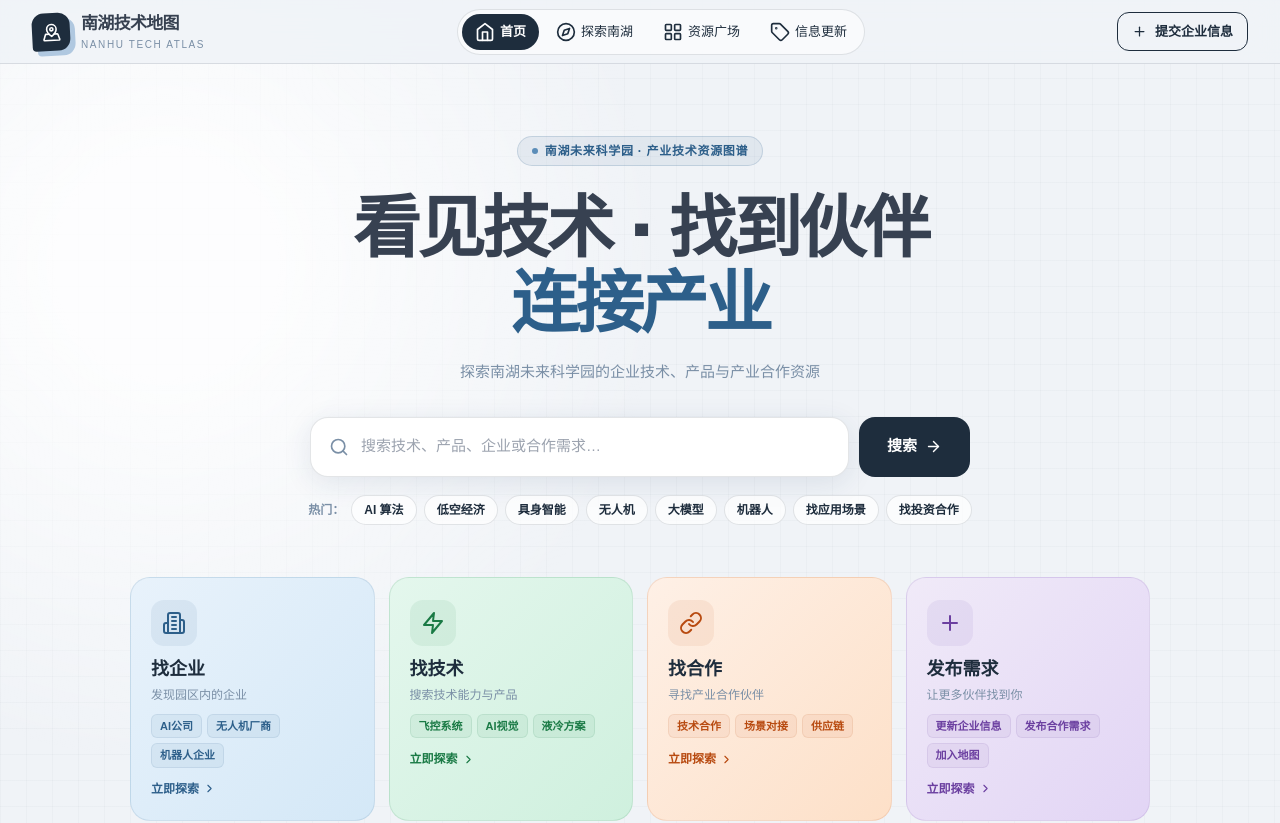
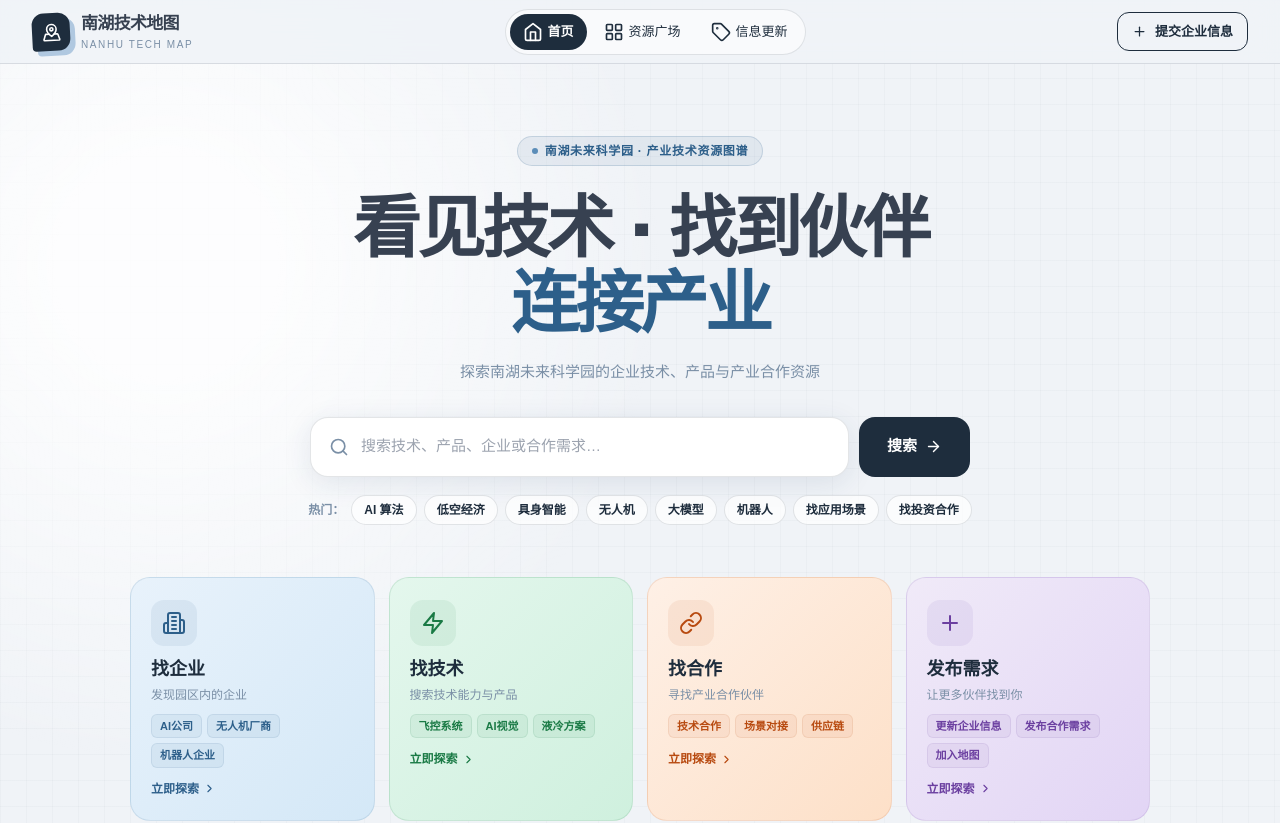
Before and after one commit to 99Y01/Nanhu-tech-map, a React app: page / in a window 1280 px wide. Shown: the top 823 px of the page. Built offline with nearby package versions, Linux system fonts and the light colour scheme.

Commit message:
sync: 同步最新版本（4个Tab）

```diff
--- a/src/components/Layout.tsx
+++ b/src/components/Layout.tsx
@@ -1,10 +1,9 @@
 import React from 'react';
 import { Outlet, NavLink } from 'react-router-dom';
-import { MapPinned, Home, Compass, LayoutGrid, Tag, Plus } from 'lucide-react';
+import { MapPinned, Home, LayoutGrid, Tag, Plus } from 'lucide-react';
 
 const NAV_ITEMS = [
   { to: '/', label: '首页', icon: <Home size={20} />, end: true },
-  { to: '/explore', label: '探索南湖', icon: <Compass size={20} />, end: false },
   { to: '/list', label: '资源广场', icon: <LayoutGrid size={20} />, end: false },
   { to: '/submit', label: '信息更新', icon: <Tag size={20} />, end: false },
 ];
@@ -72,8 +71,8 @@ export default function Layout() {
                 letterSpacing: '-0.04em',
                 fontSize: 17,
               }}>南湖技术地图</strong>
-              <span className="brand-subtitle" style={{ display: 'block', color: 'var(--muted)', fontSize: 10, letterSpacing: '0.16em', marginTop: 1 }}>
-                NANHU TECH ATLAS
+              <span className="brand-subtitle" style={{ display: 'block', color: 'var(--muted)', fontSize: 10, letterSpacing: '0.16em', marginTop: 1, textAlign: 'justify', textAlignLast: 'justify', width: '100%' }}>
+                NANHU TECH MAP
               </span>
             </div>
           </div>
```
